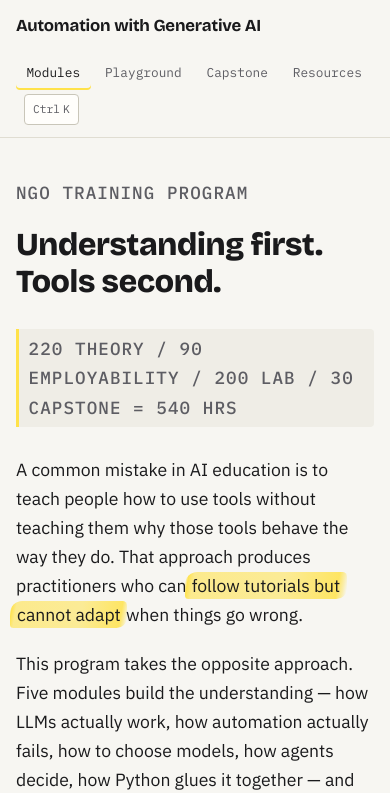
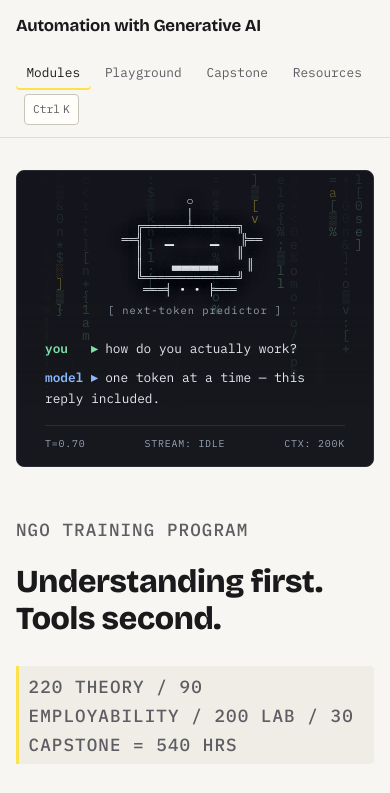
Before and after one commit to veeru594/gen-ai-course, a React (Vite) app: page / in a window 390 px wide. Shown: the top 793 px of the page. Built offline with nearby package versions, Linux system fonts and the light colour scheme.

Commit message:
Make ASCII hero a horizontal full-width banner: chat left, bot right, rain masked toward the bot

```diff
--- a/src/components/ui/AsciiHero.css
+++ b/src/components/ui/AsciiHero.css
@@ -3,16 +3,14 @@
   background: var(--code-bg);
   border: 1px solid var(--code-edge);
   border-radius: var(--radius-m);
-  padding: 1.5rem 1.4rem 1rem;
+  padding: 1.5rem 1.75rem 0.9rem;
   display: flex;
   flex-direction: column;
-  gap: 1.25rem;
-  height: 100%;
-  min-height: 24rem;
+  gap: 1rem;
   overflow: hidden;
 }
 
-/* token rain lives behind everything, fading out before the chat */
+/* token rain lives behind everything, strongest around the bot on the right */
 .ascii-hero-rain {
   position: absolute;
   inset: 0;
@@ -20,34 +18,39 @@
   height: 100%;
   opacity: 0.55;
   -webkit-mask-image: linear-gradient(
-    to bottom,
+    to left,
     black 0%,
-    black 50%,
-    transparent 78%
+    black 38%,
+    transparent 72%
   );
-  mask-image: linear-gradient(to bottom, black 0%, black 50%, transparent 78%);
+  mask-image: linear-gradient(to left, black 0%, black 38%, transparent 72%);
   pointer-events: none;
 }
 
-.ascii-hero-top,
-.ascii-hero-chat,
+.ascii-hero-main,
 .ascii-hero-status {
   position: relative;
   z-index: 1;
 }
 
+.ascii-hero-main {
+  display: grid;
+  grid-template-columns: minmax(0, 1fr) auto;
+  align-items: center;
+  gap: 2.5rem;
+  min-height: 13rem;
+}
+
 .ascii-hero-top {
   display: grid;
   justify-items: center;
-  gap: 0.4rem;
-  flex: 1;
-  align-content: center;
+  gap: 0.35rem;
 }
 
 .ascii-hero-bot {
   margin: 0;
   font-family: var(--font-mono);
-  font-size: clamp(14px, 1.6vw, 19px);
+  font-size: clamp(12px, 1.3vw, 15px);
   /* box-drawing rows must touch, or the robot falls apart */
   line-height: 1.05;
   color: var(--code-ink);
@@ -62,22 +65,21 @@
 .ascii-hero-caption {
   margin: 0;
   font-family: var(--font-mono);
-  font-size: 0.68rem;
+  font-size: 0.65rem;
   letter-spacing: 0.1em;
   color: var(--code-soft);
 }
 
 .ascii-hero-chat {
   display: grid;
-  gap: 0.45rem;
-  border-top: 1px solid var(--code-edge);
-  padding-top: 1rem;
+  gap: 0.55rem;
+  align-content: center;
 }
 
 .ascii-hero-line {
   margin: 0;
   font-family: var(--font-mono);
-  font-size: 0.8rem;
+  font-size: clamp(0.8rem, 1.4vw, 0.95rem);
   line-height: 1.6;
   color: var(--code-ink);
   white-space: pre-wrap;
@@ -135,12 +137,25 @@
   }
 }
 
-@media (max-width: 860px) {
-  .ascii-hero {
+@media (max-width: 720px) {
+  .ascii-hero-main {
+    grid-template-columns: 1fr;
+    gap: 1.25rem;
     min-height: 0;
   }
 
-  .ascii-hero-bot {
-    font-size: clamp(11px, 3vw, 15px);
+  /* bot above the chat when stacked */
+  .ascii-hero-top {
+    order: -1;
+  }
+
+  .ascii-hero-rain {
+    -webkit-mask-image: linear-gradient(
+      to bottom,
+      black 0%,
+      black 45%,
+      transparent 80%
+    );
+    mask-image: linear-gradient(to bottom, black 0%, black 45%, transparent 80%);
   }
 }
--- a/src/components/ui/AsciiHero.tsx
+++ b/src/components/ui/AsciiHero.tsx
@@ -214,11 +214,7 @@ export function AsciiHero() {
       aria-label="Terminal demo: an ASCII robot answers questions, streaming its reply one token at a time"
     >
       <canvas className="ascii-hero-rain" ref={rainRef} aria-hidden="true" />
-      <div className="ascii-hero-top" aria-hidden="true">
-        <pre className="ascii-hero-bot">{buildBot({ speaking, blink, frame })}</pre>
-        <p className="ascii-hero-caption">[ next-token predictor ]</p>
-      </div>
-
+      <div className="ascii-hero-main">
         <div className="ascii-hero-chat" aria-hidden="true">
           <pre className="ascii-hero-line">
             <span className="ascii-hero-user">{"you   ▸ "}</span>
@@ -238,6 +234,14 @@ export function AsciiHero() {
           </pre>
         </div>
 
+        <div className="ascii-hero-top" aria-hidden="true">
+          <pre className="ascii-hero-bot">
+            {buildBot({ speaking, blink, frame })}
+          </pre>
+          <p className="ascii-hero-caption">[ next-token predictor ]</p>
+        </div>
+      </div>
+
       <p className="ascii-hero-status" aria-hidden="true">
         <span>T=0.70</span>
         <span>stream: {speaking ? "▮▮▮" : "idle"}</span>
--- a/src/pages/Home.css
+++ b/src/pages/Home.css
@@ -11,18 +11,14 @@
   margin-bottom: 0.5rem;
 }
 
-.home-hero {
-  display: grid;
-  grid-template-columns: minmax(0, 1.15fr) minmax(20rem, 26rem);
-  gap: 3rem;
-  align-items: stretch;
-  padding-block: 3rem 2.5rem;
+.home > .ascii-hero {
+  margin-top: 2rem;
 }
 
 .home-thesis {
   display: grid;
   gap: 1.25rem;
-  align-content: center;
+  padding-block: 3rem 2.5rem;
 }
 
 .home-thesis h1 {
@@ -239,14 +235,6 @@
   color: var(--ink-soft);
 }
 
-@media (max-width: 860px) {
-  .home-hero {
-    grid-template-columns: 1fr;
-    gap: 2rem;
-    padding-block: 2.5rem 2rem;
-  }
-}
-
 @media (max-width: 720px) {
   .home-method-steps {
     grid-template-columns: 1fr;
--- a/src/pages/Home.tsx
+++ b/src/pages/Home.tsx
@@ -27,9 +27,10 @@ const TOOLS = [
 export function Home() {
   return (
     <div className="container home">
-      <div className="home-hero">
-        <section className="home-thesis">
-          <p className="meta home-kicker">NGO Training Program</p>
+      <AsciiHero />
+
+      <section className="home-thesis">
+        <p className="meta home-kicker">NGO Training Program</p>
           <h1>
             Understanding first.
             <br />
@@ -61,10 +62,7 @@ export function Home() {
             </Highlight>
             .
           </p>
-        </section>
-
-        <AsciiHero />
-      </div>
+      </section>
 
       <section className="home-tools" aria-label="Tools covered">
         <div className="home-tools-track" aria-hidden="true">
```
Lines whose indentation alone changed are shown as unchanged.
